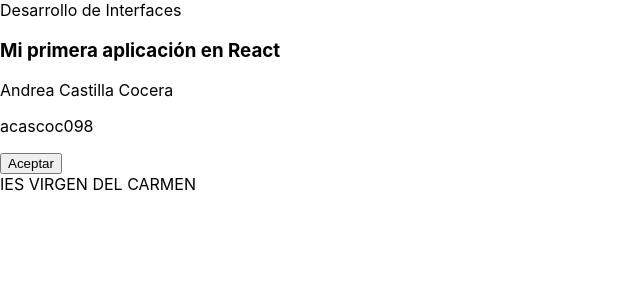
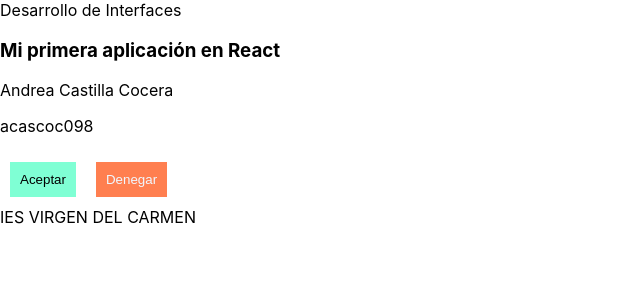
Before and after one commit to acascoc098/esqueleto, a React (Create React App) app: page / in a window 1280 px wide. Shown: the top 300 px of the page, without its empty margins (0-640 px from the left). Built offline with nearby package versions, Linux system fonts and the light colour scheme.

Commit message:
Añadimos css al botón.

```diff
--- a/src/Button.js
+++ /dev/null
@@ -1,5 +0,0 @@
-const Button = (props) => {
-    return <button onClick={() => {props.enviar()}}>Aceptar</button>
-}
-
-export default Button;
--- /dev/null
+++ b/src/Button/Button.css
@@ -0,0 +1,15 @@
+button{
+    padding: 10px;
+    margin: 10px;
+    border: none;
+}
+
+.primary {
+    background-color: aquamarine;
+
+}
+
+.secondary {
+    background-color: coral;
+    color: aliceblue;
+}
--- /dev/null
+++ b/src/Button/Button.js
@@ -0,0 +1,7 @@
+import './Button.css'
+
+const Button = (props) => {
+    return <button className={props.type} onClick={() => {props.enviar()}}>{props.title}</button>
+}
+
+export default Button;
--- a/src/Datos.js
+++ b/src/Datos.js
@@ -1,4 +1,4 @@
-import Button from './Button'
+import Button from './Button/Button'
 
 function Datos(){
 
@@ -9,7 +9,8 @@ function Datos(){
         <div>
             <p>Andrea Castilla Cocera</p>
             <p>acascoc098</p>
-            <Button title="Aceptar" enviar={onEnviar}/>
+            <Button title="Aceptar" type="primary" enviar={onEnviar}/>
+            <Button title="Denegar" type="secondary" enviar={onEnviar}/>
         </div>
     )
 }
```
